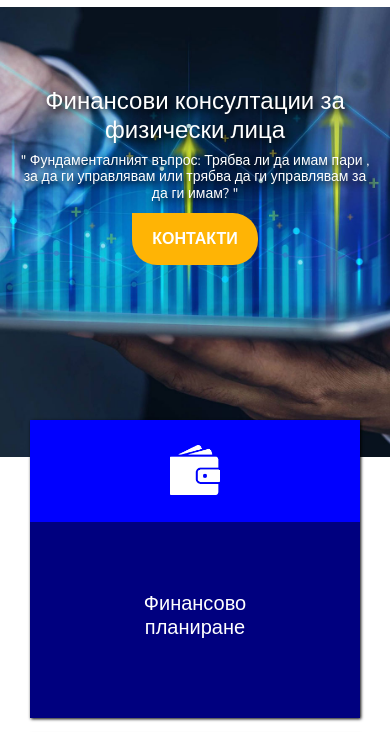
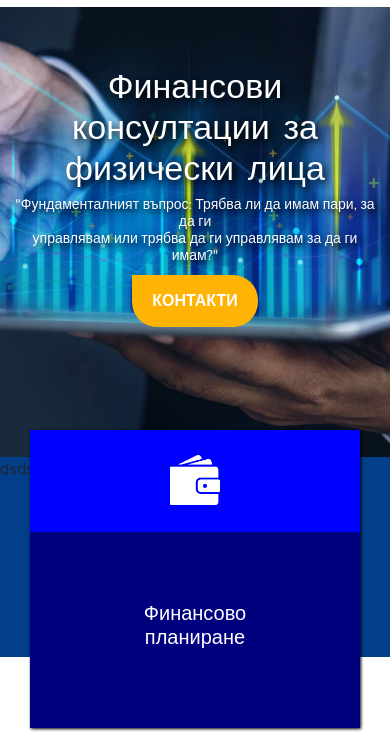
Before and after one commit to aspalogosa/bb-consult, a plain HTML site: page index.html in a window 390 px wide. Shown: the part 85-817 px from the top of the page. Drawn offline with nearby package versions, Linux system fonts and the light colour scheme.

Commit message:
fixed home-page before footer

```diff
--- a/index.html
+++ b/index.html
@@ -8,6 +8,7 @@
   <title>bb-consult</title>
   <link rel="preconnect" href="https://fonts.gstatic.com">
   <link href="https://fonts.googleapis.com/css2?family=Nunito:wght@300;400;700&display=swap" rel="stylesheet">
+  <script src="https://use.fontawesome.com/3a31e89af5.js"></script>
   <script src="https://kit.fontawesome.com/615317840b.js" crossorigin="anonymous"></script>
   <link rel="stylesheet" href="https://cdn.jsdelivr.net/npm/bootstrap@4.5.3/dist/css/bootstrap.min.css" integrity="sha384-TX8t27EcRE3e/ihU7zmQxVncDAy5uIKz4rEkgIXeMed4M0jlfIDPvg6uqKI2xXr2" crossorigin="anonymous">
   <link rel="stylesheet" href="./styles/main.css">
@@ -53,8 +54,10 @@
 
   <main>
     <div class="bg container-fluid" style="background-image:linear-gradient(rgba(0, 0, 0, 0), rgba(0, 0, 0, 0)),url('./resources/images/home/hand-bg.jpg')">
-      <h1>Финансови консултации за физически лица</h1>
-      <h6>" Фундаменталният въпрос: Трябва ли да имам пари , за да ги управлявам или трябва да ги управлявам за да ги имам? "</h6>
+      <h1 class="main-heading">Финансови консултации за физически лица</h1>
+      <h6>"Фундаменталният въпрос: Трябва ли да имам пари, за да ги <br>
+        управлявам или трябва да ги управлявам за да ги имам?"
+      </h6>
       <div class="contact">
         <a href="#">КОНТАКТИ</a>
       </div>
@@ -139,7 +142,7 @@
                 </div>
                 <div class="text-box" style="background:#e79700;">
                   <h3>
-                    Кредити,
+                    Кредити
                     <br> Банки
                   </h3>
                 </div>
@@ -152,6 +155,13 @@
     </div>
     </div>
   </main>
+
+
+  <footer>
+    <div class="footer-box">
+      dsds
+    </div>
+  </footer>
   <script src="https://code.jquery.com/jquery-3.5.1.slim.min.js " integrity="sha384-DfXdz2htPH0lsSSs5nCTpuj/zy4C+OGpamoFVy38MVBnE+IbbVYUew+OrCXaRkfj " crossorigin="anonymous "></script>
   <script src="https://cdn.jsdelivr.net/npm/popper.js@1.16.1/dist/umd/popper.min.js " integrity="sha384-9/reFTGAW83EW2RDu2S0VKaIzap3H66lZH81PoYlFhbGU+6BZp6G7niu735Sk7lN " crossorigin="anonymous "></script>
   <script src="https://cdn.jsdelivr.net/npm/bootstrap@4.5.3/dist/js/bootstrap.min.js " integrity="sha384-w1Q4orYjBQndcko6MimVbzY0tgp4pWB4lZ7lr30WKz0vr/aWKhXdBNmNb5D92v7s " crossorigin="anonymous "></script>
--- a/styles/main.scss
+++ b/styles/main.scss
@@ -112,11 +112,12 @@ main {
     background-position: top center;
     height: 450px;
 
-    h1 {
+    .main-heading {
       @extend %heading-primary;
-      padding-top: 80px;
+      padding-top: 60px;
       color: white;
       text-shadow: 3px 3px 7px black;
+      font-size: 40px;
     }
 
     h3 {
@@ -196,11 +197,11 @@ main {
       }
     }
 
-    div.contact {
+    .contact {
       display: flex;
       justify-content: center;
       padding-top: 10px;
-      padding-bottom: 130px;
+      padding-bottom: 132px;
 
       a {
         text-decoration: none;
@@ -219,8 +220,13 @@ main {
       }
     }
   }
+}
 
-  .test {}
+.footer-box {
+  // margin-top: 250px;
+  width: 100%;
+  height: 200px;
+  background: #023e8a;
 }
 // Querries
 // LG
@@ -228,9 +234,17 @@ main {
   .item-box {
     margin-bottom: 20px;
   }
+
+  .hover-scale:hover {
+    transform: scale(1.05)!important;
+  }
 }
 // MD
 @media (max-width: 991.98px) {
+  .contact {
+    padding-bottom: 139px!important;
+  }
+
   .navbar {
     li {
       a {
@@ -246,11 +260,15 @@ main {
   .text-box {
     // margin-top: -20px !important;
   }
+
+  .main-heading {
+    font-size: 34px!important;
+  }
 }
 // SM
 @media (max-width: 767.98px) {
-  h1 {
-    font-size: 24px;
+  .main-heading {
+    word-spacing: 5px!important;
   }
 
   h6 {
@@ -258,12 +276,12 @@ main {
   }
 
   .contact {
-    padding-bottom: 155px !important;
+    padding-bottom: 103px !important;
   }
 }
 // XS
 @media (max-width: 575.98px) {
   .contact {
-    padding-bottom: 155px !important;
+    // padding-bottom: 155px !important;
   }
 }
```
Also changed, not shown: styles/main.css, styles/main.min.css, 1 other file.
